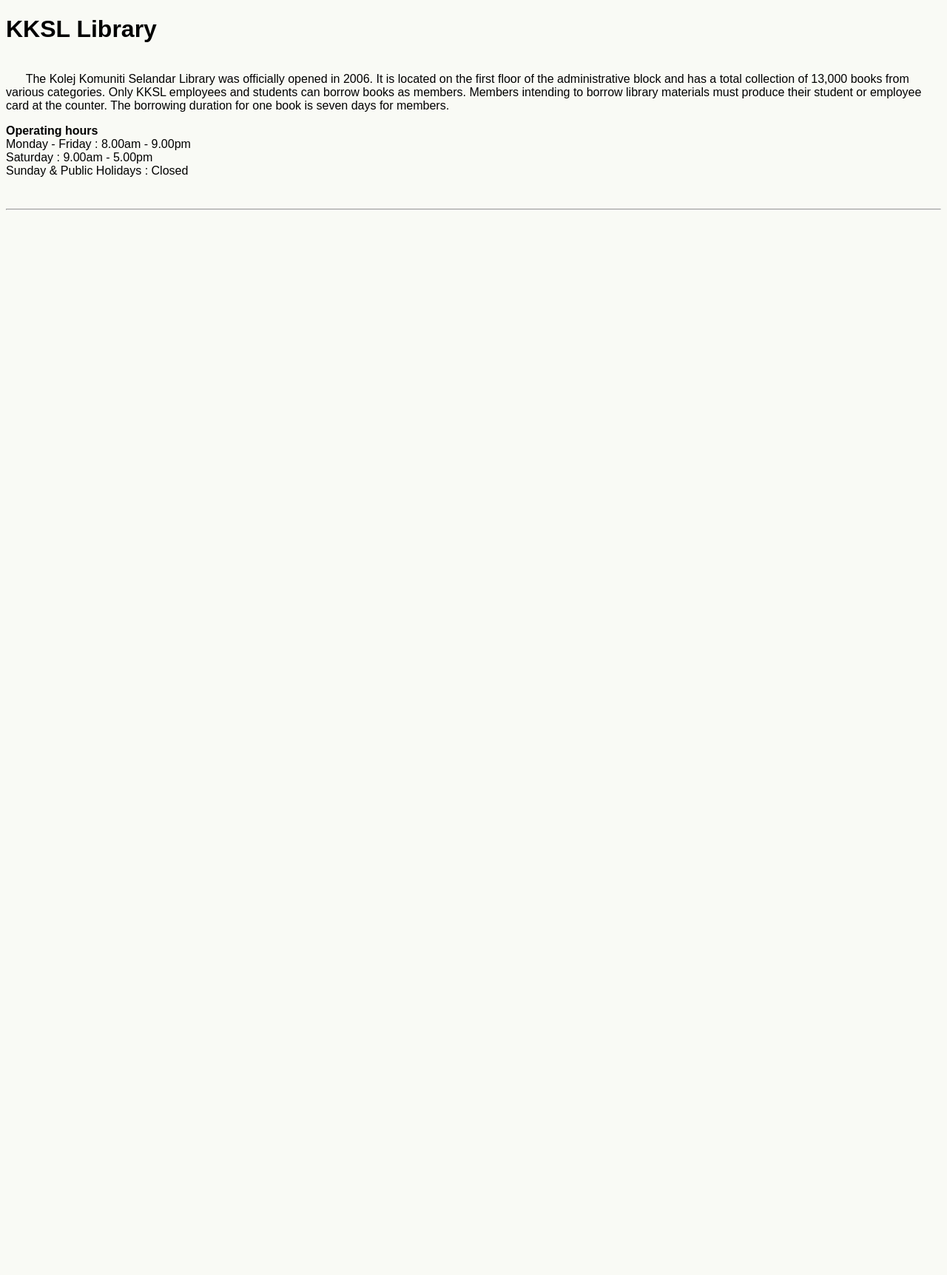
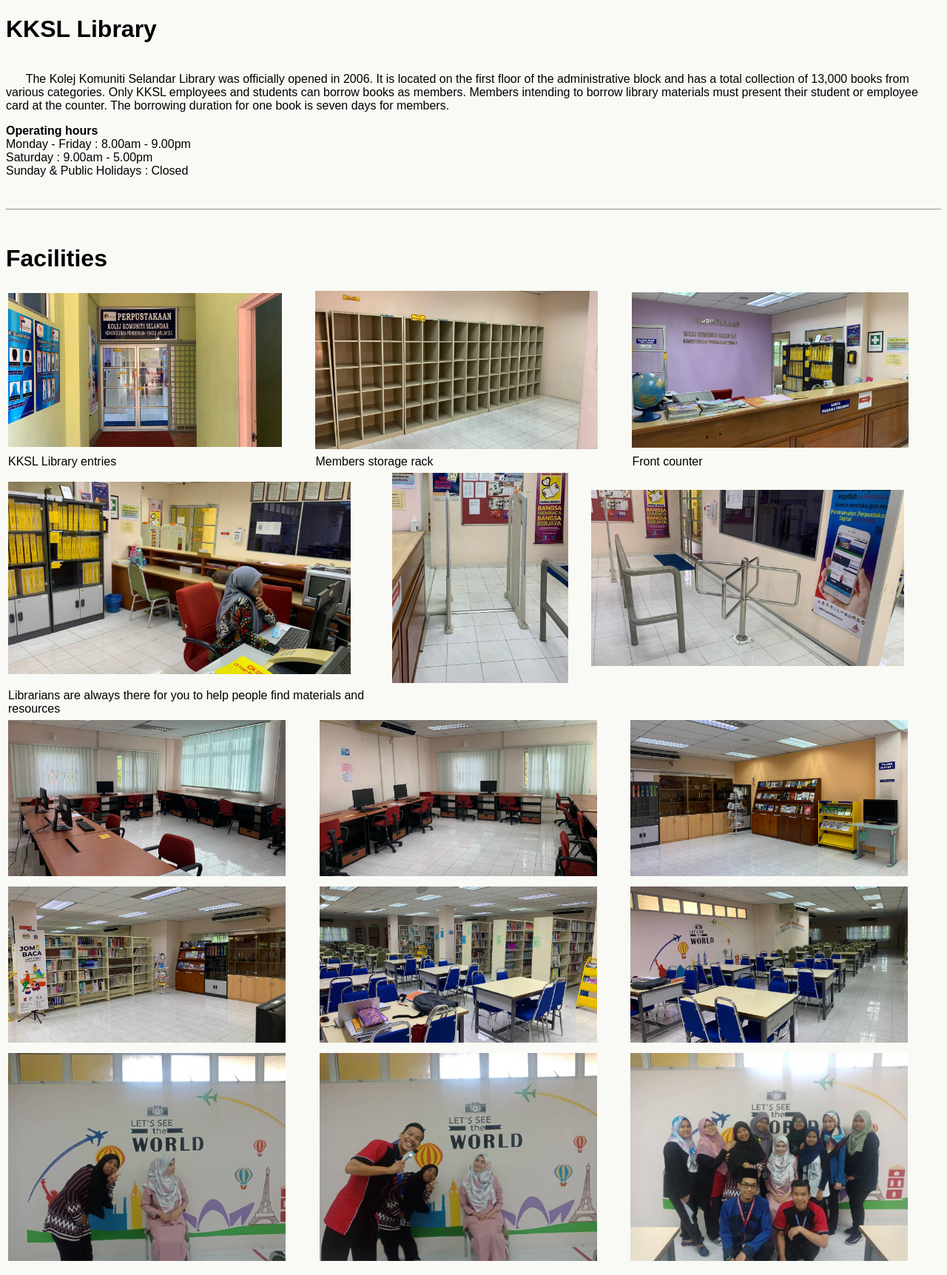
Before and after one commit to 2022828866-svenfrei/csc574-library-system, a PHP site: page /facilities.php in a window 1280 px wide. Shown: the whole page at 74% size. Before the commit the page ends 284 px from the top, so only its background shows below. Run offline with PHP 8.4, Linux system fonts and the light colour scheme.

Commit message:
facilities

```diff
--- a/sites/content.php
+++ b/sites/content.php
@@ -65,7 +65,7 @@ You will receive new updates via <br>
 email each time a new post is updated.<br>
 <a href="facilities.php" target="content"><button class="button">Explore more</button></a><br><br><br><br>
 Don't forget to follow our official<br>
-<a href="https://www.facebook.com/kkselandarlestari/" target="_blank"><img src="images/facebook.png" alt="facebook" width="30" height="30"></a>&nbsp<a href="https://www.instagram.com/kk_selandar_official/?hl=en" target="_blank"><img src="images/instagram.png" alt="facebook" width="30" height="30"></a><br><br>
+<a href="https://www.facebook.com/kkselandarlestari/" target="_blank"><img src="images/facebook.png" alt="facebook" width="30" height="30"></a>&nbsp&nbsp&nbsp&nbsp<a href="https://www.instagram.com/kk_selandar_official/?hl=en" target="_blank"><img src="images/instagram.png" alt="facebook" width="30" height="30"></a>&nbsp&nbsp&nbsp&nbsp<a href="https://sites.google.com/staf.kkselandar.edu.my/lamankolejkomunitiselandar/utama" target="_blank"><img src="images/kkslicon.png" alt="facebook" width="50" height="30"></a><br><br>
 <i>"When in doubt go to the library."<br>
 J.K. Rowling </i><br><br>
 </p>
--- a/sites/css/mystyle.css
+++ b/sites/css/mystyle.css
@@ -14,18 +14,19 @@ body{background-color: #F9FAF5;
 
  /* selected link */
 a:active {
-  color: white;
+  color: yellow;
   text-decoration: none;
 }
 
 /* visited link */
 a:visited {
-  color: white;
+  color: rgb(78, 55, 55);
   text-decoration: none;
 }
 
 /* link */
 a{
+  color: black;
   text-decoration: none;
 }
 
--- a/sites/facilities.php
+++ b/sites/facilities.php
@@ -4,7 +4,7 @@
     <body>
     <p><h1> KKSL Library</h1><br>
   &nbsp&nbsp&nbsp&nbsp&nbsp&nbspThe Kolej Komuniti Selandar Library was officially opened in 2006. It is located on the first floor of the administrative block and has a
-total collection of 13,000 books from various categories. Only KKSL employees and students can borrow books as members. Members intending to borrow library materials must produce their
+total collection of 13,000 books from various categories. Only KKSL employees and students can borrow books as members. Members intending to borrow library materials must present their
 student or employee card at the counter. The borrowing duration for one book is seven days for members. </p>
 
 <p><b> Operating hours</b><br>
@@ -12,11 +12,75 @@ Monday - Friday	: 8.00am - 9.00pm <br>
 Saturday	: 9.00am - 5.00pm <br>
 Sunday & Public Holidays	: Closed <br>
 </p><br>
+<hr><br>
+<p><h1>Facilities</h1></p>
+<table>
+    <tr>
+        <td><img src="images/facilities/libraryentry.jpg" alt="entry" width="90%"></td>
+        <td><img src="images/facilities/memberstoragerack.jpg" alt="rack" width="90%"></td>
+        <td><img src="images/facilities/counter_front.jpg" alt="frontcounter" width="90%"></td>
+    </tr>
+    <tr>
+        <td>KKSL Library entries</td>
+        <td>Members storage rack</td>
+        <td>Front counter</td>
+    </tr>
+</table>
+
+<table>
+    <tr>
+        <td><img src="images/facilities/counter.jpg" alt="counter" width="90%"></td>
+        <td><img src="images/facilities/security2.jpg" alt="secure" width="90%"></td>
+        <td><img src="images/facilities/security.jpg" alt="security" width="90%"></td>
+    </tr>
+    <tr>
+        <td>Librarians are always there for you to help people find materials and resources</td>
+        <td></td>
+        <td></td>
+    </tr>
+</table>
+
+<table>
+    <tr>
+        <td><img src="images/facilities/computer.jpg" alt="computer" width="90%"></td>
+        <td><img src="images/facilities/computer2.jpg" alt="computer2" width="90%"></td>
+        <td><img src="images/facilities/book_section2.jpg" alt="book_section2" width="90%"></td>
+    </tr>
+    <tr>
+        <td></td>
+        <td></td>
+        <td></td>
+    </tr>
+</table>
+
+<table>
+    <tr>
+        <td><img src="images/facilities/book_section3.jpg" alt="book_section3" width="90%"></td>
+        <td><img src="images/facilities/book_section.jpg" alt="book_section" width="90%"></td>
+        <td><img src="images/facilities/studyarea.jpg" alt="studyarea" width="90%"></td>
+    </tr>
+    <tr>
+        <td></td>
+        <td></td>
+        <td></td>
+    </tr>
+</table>
+
+<table>
+    <tr>
+        <td><img src="images/facilities/library.jpg" alt="library" width="90%"></td>
+        <td><img src="images/facilities/library1.jpg" alt="library1" width="90%"></td>
+        <td><img src="images/facilities/library2.jpg" alt="library2" width="90%"></td>
+    </tr>
+    <tr>
+        <td></td>
+        <td></td>
+        <td></td>
+    </tr>
+</table>
 
 
 
 
-<hr><br>
-
     </body>
 </html>
--- a/sites/header.php
+++ b/sites/header.php
@@ -2,7 +2,7 @@
 <html>
     <head><link rel="stylesheet" type="text/css" href="css/mystyle.css"> <!--link to mystyle.css -->
     <style>
-        td:hover {background-color: white}
+        td:hover {background-color: white;}
         img {
   display: block;
   margin-left: auto;
```
Also changed, not shown: sites/images/facilities/security2.jpg, sites/images/kkslicon.png (added).
